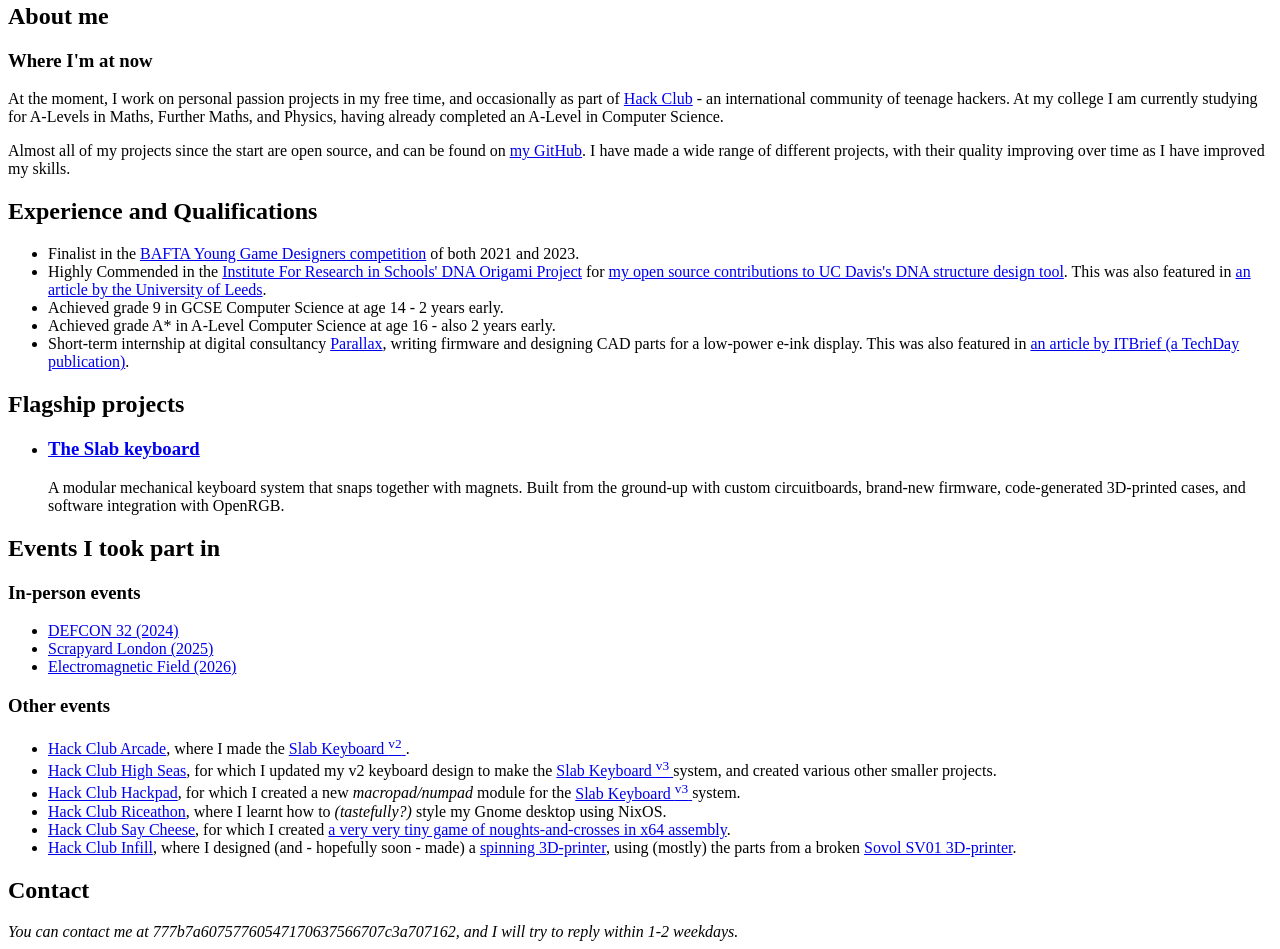
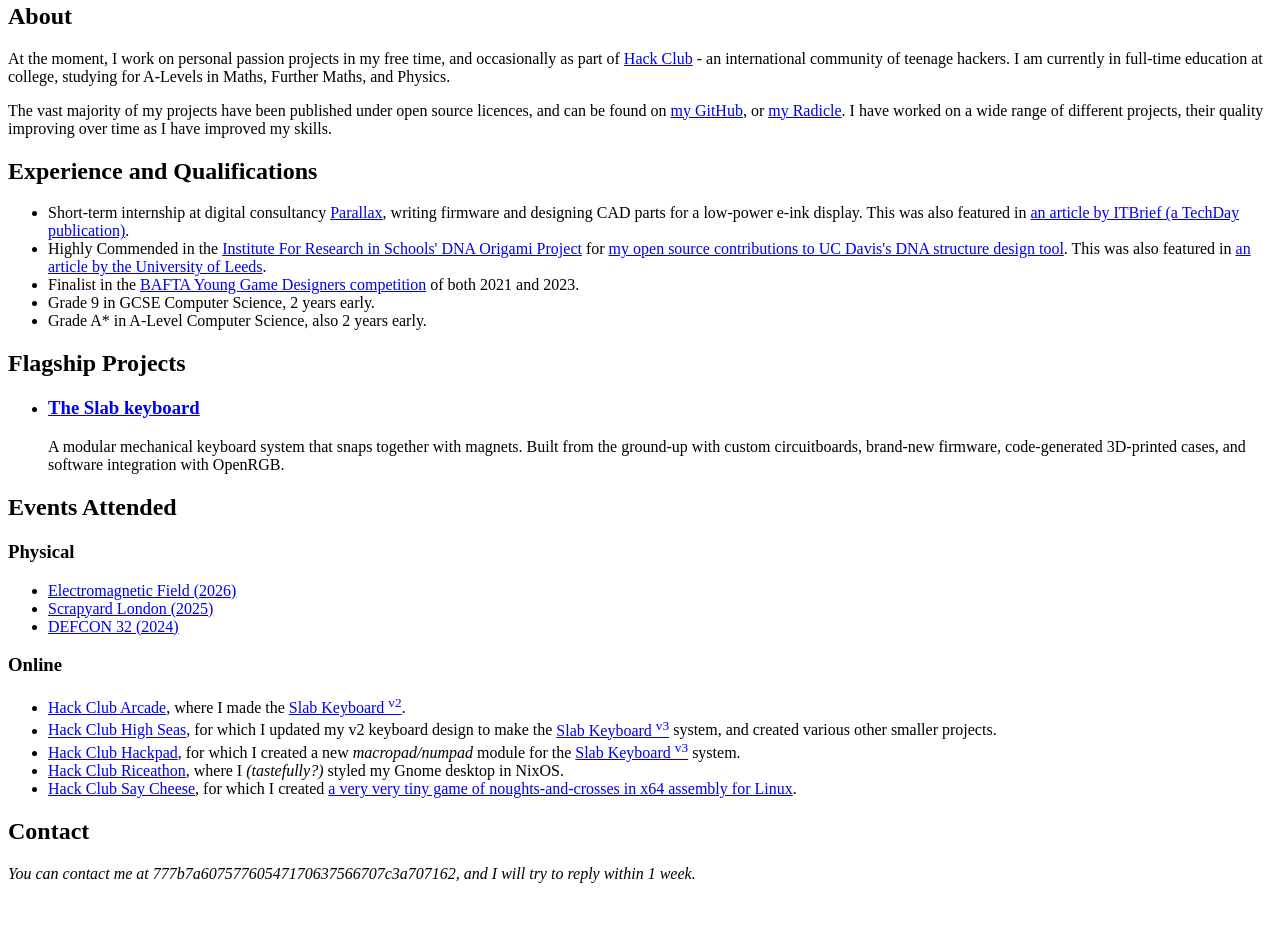
Before and after one commit to headblockhead/edwardh.dev, a plain HTML site: page index.html in a window 1280 px wide. Shown: the part 656-1605 px from the top of the page. After the commit the page ends 1547 px from the top, so only its background shows below. Drawn offline with Linux system fonts and the light colour scheme.

Commit message:
update index.html

```diff
--- a/index.html
+++ b/index.html
@@ -30,17 +30,17 @@
         <ul>
             <li>Architect, develop, and publish software - frontend and backend - for computers.</li>
             <li>Design and assemble custom <abbr title="Printed Circuit Boards">PCBs</abbr> using <a href="https://kicad.org">KiCAD</a>.</li>
-            <li>Create 3D parts with <abbr title="Computer Aided Design">CAD</abbr> using <a href="https://freecad.org">FreeCAD</a>, <a href="https://www.autodesk.com/campaigns/fusion-360">Autodesk Fusion 360</a>, or <a href="https://openscad.org/">OpenSCAD</a> and manufacture them using at-home and workshop tools.</li>
-            <li>Maintain multiple servers to reliably host services using <a href="https://nixos.org">NixOS</a>.</li>
+            <li>Create 3D parts in <abbr title="Computer Aided Design">CAD</abbr> using <a href="https://freecad.org">FreeCAD</a>, <a href="https://www.autodesk.com/campaigns/fusion-360">Autodesk Fusion 360</a>, or <a href="https://openscad.org/">OpenSCAD</a>, and manufacture them using at-home or workshop tools.</li>
+            <li>Maintain multiple servers to host services using <a href="https://nixos.org">NixOS</a>.</li>
             <li>Automate the building of software using the <a href="https://nixos.org">Nix</a> language.</li>
         </ul>
         <p>My favourite programming languages to work with are C and Go, but I have experience in Nix, C&#8288;+&#8288;+, C&#8288;#, Typescript/Javascript, Python, PHP, and a little Lua.</p>
         <p>I enjoy learning about the hidden systems of the world behind everyday things; my current favourites are graphical/UI design rules, and railway data systems. I also have a strong passion for <a href="https://nixos.org">NixOS</a>, which I have used for multiple years on my computers and servers.</p>
         <p>When I make things, I try to be concise and avoid over-complications, after all</p>
         <blockquote>
-            <p>the best solution to a problem is <em>usually</em> the easiest one </p>
+            <p>the best solution to a problem is <em>usually</em> the easiest one</p>
         </blockquote>
-        <p>-GLaDOS, <cite>"Portal 2" Valve Corporation 2011</cite>. </p>
+        <p>-GLaDOS, <cite>"Portal 2" Valve Corporation 2011</cite>.</p>
         <noscript>
             <style>
                 .email-noscript {
@@ -61,29 +61,30 @@
                     }
                 }
 
+                .adress-email {
+                    display: none;
+                }
             </style>
             <div style="padding: 8px" class="email-noscript">
                 <strong>Sorry, it looks like you have Javascript disabled!</strong>
-                <br/>My email requires Javascript to view to prevent it from being scraped by internet robots. Please excuse the broken text below!
+                <br/>My email requires Javascript to view to prevent it from being scraped by internet robots.
             </div>
         </noscript>
-        <address>You can contact me at <a class="email">777b7a60757760547170637566707c3a707162</a>, and I will try to reply within 1 week.</address>
+        <address class="address-email">You can contact me at <a class="email">777b7a60757760547170637566707c3a707162</a>, and I will try to reply within 1 week.</address>
     </div>
 </div>
-<h2>About me</h2>
-<h3>Where I'm at now</h3>
-<p> At the moment, I work on personal passion projects in my free time, and occasionally as part of <a href="https://hackclub.com">Hack Club</a> - an international community of teenage hackers. At my college I am currently studying for A-Levels in Maths, Further Maths, and Physics, having already completed an A-Level in Computer Science. </p>
-<p></p>
-<p> Almost all of my projects since the start are open source, and can be found on <a href="https://github.com/headblockhead">my GitHub</a>. I have made a wide range of different projects, with their quality improving over time as I have improved my skills. </p>
+<h2>About</h2>
+<p>At the moment, I work on personal passion projects in my free time, and occasionally as part of <a href="https://hackclub.com">Hack Club</a> - an international community of teenage hackers. I am currently in full-time education at college, studying for A-Levels in Maths, Further Maths, and Physics.</p>
+<p>The vast majority of my projects have been published under open source licences, and can be found on <a href="https://github.com/headblockhead">my GitHub</a>, or <a href="https://radicle.edwardh.dev">my Radicle</a>. I have worked on a wide range of different projects, their quality improving over time as I have improved my skills.</p>
 <h2>Experience and Qualifications</h2>
 <ul>
+    <li>Short-term internship at digital consultancy <a href="https://parall.ax">Parallax</a>, writing firmware and designing CAD parts for a low-power e-ink display. This was also featured in <a href="https://itbrief.co.uk/story/leeds-consultancy-hires-16-year-old-for-qr-code-project">an article by ITBrief (a TechDay publication)</a>.</li>
+    <li>Highly Commended in the <a href="https://researchinschools.org/projects/dna-origami/">Institute For Research in Schools' DNA Origami Project</a> for <a href="https://github.com/UC-Davis-molecular-computing/scadnano/pull/852">my open source contributions to UC Davis's DNA structure design tool</a>. This was also featured in <a href="https://www.leeds.ac.uk/news-science/news/article/5289/scientists-of-the-future-welcomed-at-state-of-the-art-research-centre">an article by the University of Leeds</a>. </li>
     <li>Finalist in the <a href="https://www.bafta.org/supporting-talent/young-game-designers">BAFTA Young Game Designers competition</a> of both 2021 and 2023. </li>
-    <li>Highly Commended in the <a href="https://researchinschools.org/projects/dna-origami/">Institute For Research in Schools' DNA Origami Project</a> for <a href="https://github.com/UC-Davis-molecular-computing/scadnano/pull/852">my open source contributions to UC Davis's DNA structure design tool</a>. This was also featured in <a href="https://www.leeds.ac.uk/news-science/news/article/5289/scientists-of-the-future-welcomed-at-state-of-the-art-research-centre">an article by the University of Leeds</a>. </li>
-    <li>Achieved grade 9 in GCSE Computer Science at age 14 - 2 years early.</li>
-    <li>Achieved grade A* in A-Level Computer Science at age 16 - also 2 years early.</li>
-    <li>Short-term internship at digital consultancy <a href="https://parall.ax">Parallax</a>, writing firmware and designing CAD parts for a low-power e-ink display. This was also featured in <a href="https://itbrief.co.uk/story/leeds-consultancy-hires-16-year-old-for-qr-code-project">an article by ITBrief (a TechDay publication)</a>.</li>
+    <li>Grade 9 in GCSE Computer Science, 2 years early.</li>
+    <li>Grade A* in A-Level Computer Science, also 2 years early.</li>
 </ul>
-<h2>Flagship projects</h2>
+<h2>Flagship Projects</h2>
 <ul>
     <li>
         <h3>
@@ -92,40 +93,20 @@
         <p> A modular mechanical keyboard system that snaps together with magnets. Built from the ground-up with custom circuitboards, brand-new firmware, code-generated 3D-printed cases, and software integration with OpenRGB. </p>
     </li>
 </ul>
-<h2>Events I took part in</h2>
-<h3>In-person events</h3>
+<h2>Events Attended</h2>
+<h3>Physical</h3>
 <ul>
-    <li> <a href="https://defcon.org/html/defcon-32/dc-32-index.html">DEFCON 32 (2024)</a> </li>
-    <li>
-        <a href="https://scrapyard.hackclub.com/london">Scrapyard London (2025)</a>
-    </li>
-    <li>
-        <a href="https://emfcamp.org">Electromagnetic Field (2026)</a>
-    </li>
+    <li><a href="https://emfcamp.org">Electromagnetic Field (2026)</a></li>
+    <li><a href="https://scrapyard.hackclub.com/london">Scrapyard London (2025)</a></li>
+    <li><a href="https://defcon.org/html/defcon-32/dc-32-index.html">DEFCON 32 (2024)</a></li>
 </ul>
-<h3>Other events</h3>
+<h3>Online</h3>
 <ul>
-    <li>
-        <a href="https://hackclub.com/arcade/">Hack Club Arcade</a>, where I made the <a href="https://github.com/headblockhead/slab/tree/f311893b09c89e4443f70aeabf1b72f5ae0cbdd4">Slab Keyboard <sup>v2</sup>
-        </a>.
-    </li>
-    <li>
-        <a href="https://highseas.hackclub.com/">Hack Club High Seas</a>, for which I updated my v2 keyboard design to make the <a href="https://github.com/headblockhead/slab/tree/09b767c3608f34a3e8b10e9164afb63981cbd5d5">Slab Keyboard <sup>v3</sup>
-        </a> system, and created various other smaller projects.
-    </li>
-    <li>
-        <a href="https://hackpad.hackclub.com/">Hack Club Hackpad</a>, for which I created a new <i>macropad/numpad</i> module for the <a href="https://github.com/headblockhead/slab/tree/09b767c3608f34a3e8b10e9164afb63981cbd5d5">Slab Keyboard <sup>v3</sup>
-        </a> system.
-    </li>
-    <li>
-        <a href="https://riceathon.hackclub.com/">Hack Club Riceathon</a>, where I learnt how to <i>(tastefully?)</i> style my Gnome desktop using NixOS.
-    </li>
-    <li>
-        <a href="https://saycheese.hackclub.com/">Hack Club Say Cheese</a>, for which I created <a href="https://github.com/headblockhead/bm-nac">a very very tiny game of noughts-and-crosses in x64 assembly</a>.
-    </li>
-    <li>
-        <a href="https://saycheese.hackclub.com/">Hack Club Infill</a>, where I designed (and - hopefully soon - made) a <a href="https://github.com/headblockhead/circumlocution">spinning 3D-printer</a>, using (mostly) the parts from a broken <a href="https://wiki.sovol3d.com/en/7678899">Sovol SV01 3D-printer</a>.
-    </li>
+    <li><a href="https://hackclub.com/arcade/">Hack Club Arcade</a>, where I made the <a href="https://github.com/headblockhead/slab/tree/f311893b09c89e4443f70aeabf1b72f5ae0cbdd4">Slab Keyboard <sup>v2</sup></a>.</li>
+    <li><a href="https://highseas.hackclub.com/">Hack Club High Seas</a>, for which I updated my v2 keyboard design to make the <a href="https://github.com/headblockhead/slab/tree/09b767c3608f34a3e8b10e9164afb63981cbd5d5">Slab Keyboard <sup>v3</sup></a> system, and created various other smaller projects.</li>
+    <li><a href="https://hackpad.hackclub.com/">Hack Club Hackpad</a>, for which I created a new <i>macropad/numpad</i> module for the <a href="https://github.com/headblockhead/slab/tree/09b767c3608f34a3e8b10e9164afb63981cbd5d5">Slab Keyboard <sup>v3</sup></a> system.</li>
+    <li><a href="https://riceathon.hackclub.com/">Hack Club Riceathon</a>, where I <i>(tastefully?)</i> styled my Gnome desktop in NixOS.</li>
+    <li><a href="https://saycheese.hackclub.com/">Hack Club Say Cheese</a>, for which I created <a href="https://github.com/headblockhead/bm-nac">a very very tiny game of noughts-and-crosses in x64 assembly for Linux</a>.</li>
 </ul>
 <h2>Contact</h2>
-<address> You can contact me at <a class="email">777b7a60757760547170637566707c3a707162</a>, and I will try to reply within 1-2 weekdays. </address>
+<address class="address-email"> You can contact me at <a class="email">777b7a60757760547170637566707c3a707162</a>, and I will try to reply within 1 week.</address>
```
Also changed, not shown: .zas/layout.html, 1 other file.
